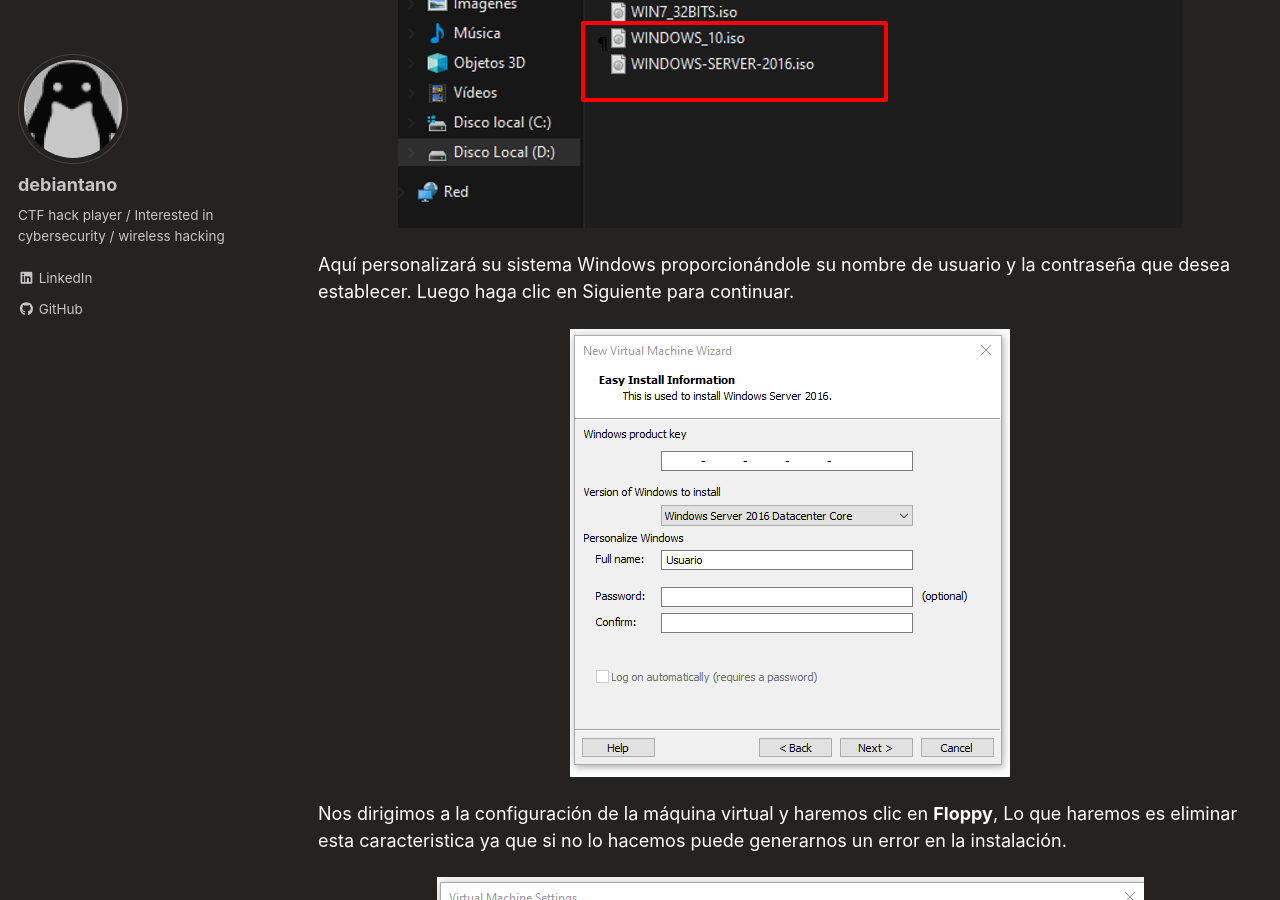
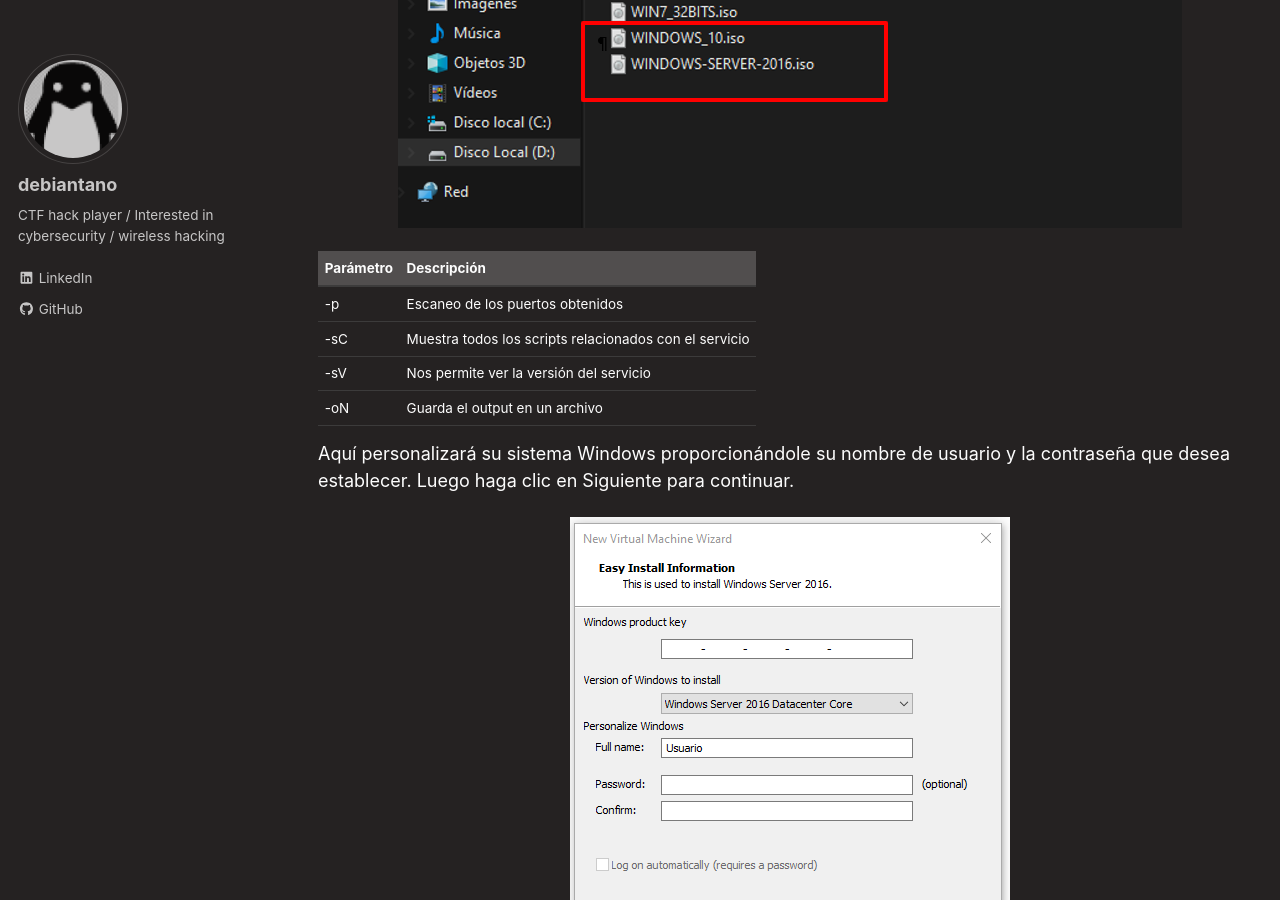
Before and after one commit to debiantano/debiantano.github.io, a Jekyll site: the page built from _posts/2021-05-10-Configuración-de-laboratorio-Active-Directory.md, in a window 1280 px wide and 900 px high, scrolled down 1264 px. Built offline with Jekyll 4.4.1, drawn with Linux system fonts in a browser that asks for light colours; cached includes are drawn as plain includes; a script that is not in the unit is left out.

Commit message:
Update 2021-05-10-Configuración-de-laboratorio-Active-Directory.md

```diff
--- a/_posts/2021-05-10-Configuración-de-laboratorio-Active-Directory.md
+++ b/_posts/2021-05-10-Configuración-de-laboratorio-Active-Directory.md
@@ -31,6 +31,16 @@
 <p align="center">
 <img src="/assets/images/adw/1.PNG">
 </p>
+
+
+| Parámetro | Descripción   |
+| ----------|:------------- |
+| -p        | Escaneo de los puertos obtenidos                       |
+| -sC       | Muestra todos los scripts relacionados con el servicio |
+| -sV       | Nos permite ver la versión del servicio                |
+| -oN       | Guarda el output en un archivo                         |
+
+
 
 Aquí personalizará su sistema Windows proporcionándole su nombre de usuario y la contraseña que desea establecer. Luego haga clic en Siguiente para continuar.
 <p align="center">
```
